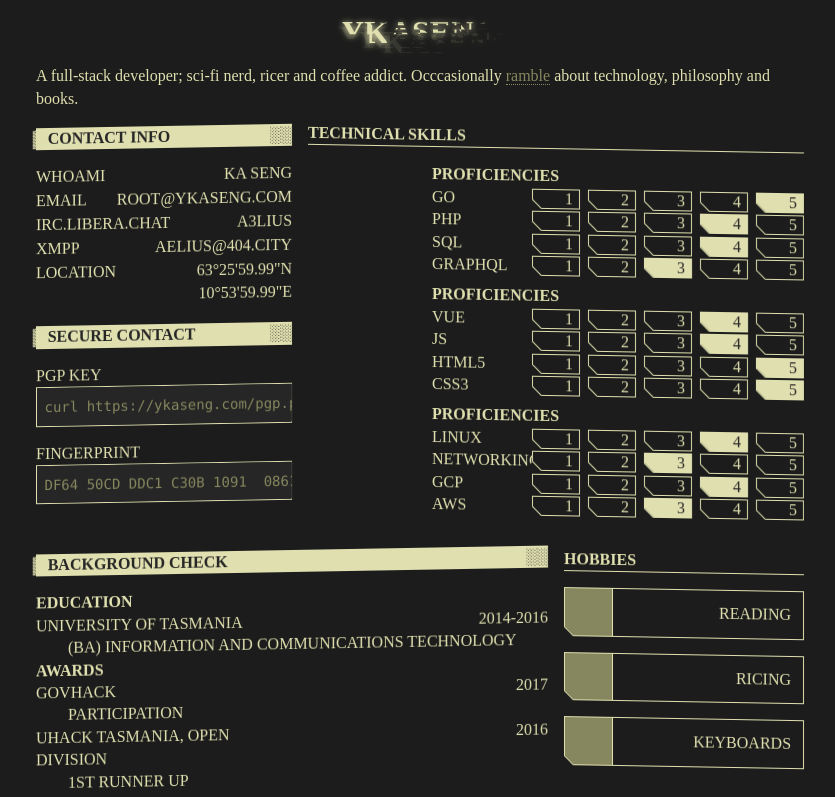
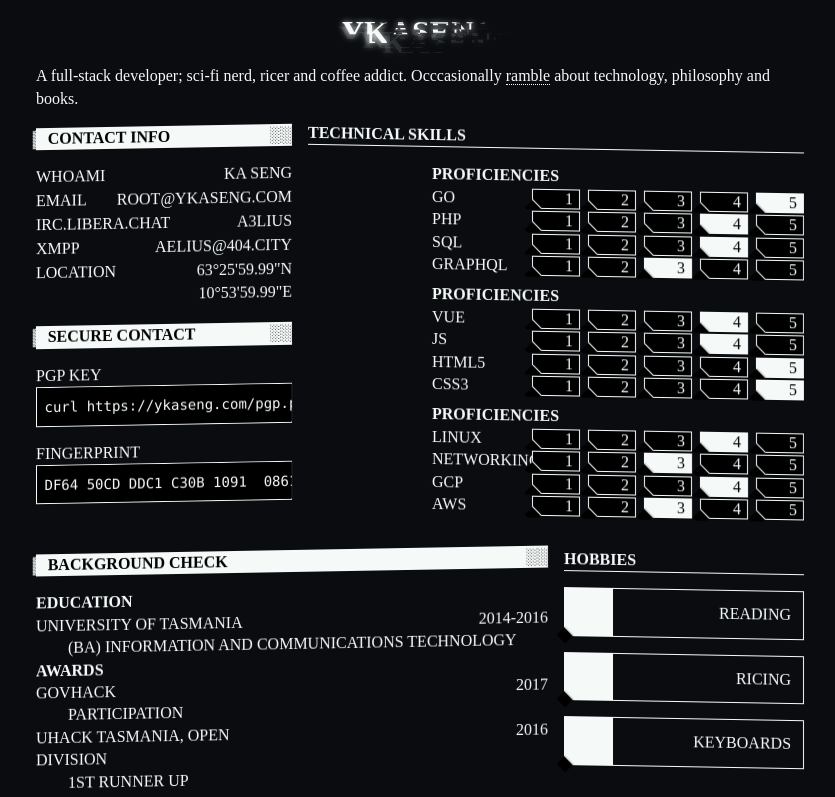
Before and after one commit to ykaseng/portfolio, a Vue app: page / in a window 1280 px wide. Shown: the top 797 px of the page, without its empty margins (220-1055 px from the left). Built offline with nearby package versions, Linux system fonts and the light colour scheme; a web font is replaced by a local one.

Commit message:
Edit theme

```diff
--- a/src/App.vue
+++ b/src/App.vue
@@ -49,18 +49,12 @@ export default {
 }
 
 :root {
-  --BG-COLOR: #1c1c1c;
-  --FG-COLOR: #dfdfaf;
-  --BLK-COLOR: #262626;
-  --RED-COLOR: #af5f5f;
-  --GRN-COLOR: #87875f;
-  --YLW-COLOR: #af875f;
-  --BLU-COLOR: #878787;
-  --PUR-COLOR: #af8787;
-  --CYN-COLOR: #87afaf;
-  --WHT-COLOR: #dfdfaf;
-  --GRY-COLOR: #626262;
-  --RST-COLOR: #dfaf87;
+  --bg-color: #0a0c10;
+  --black-color: #000000;
+  --red-color: #ff003c;
+  --white-color: #f5faf9;
+  --green-color: #406a63;
+  --blue-color: #00ffd2;
 }
 
 html {
@@ -68,12 +62,12 @@ html {
 }
 
 body {
-  background-color: var(--BG-COLOR);
+  background-color: var(--bg-color);
   font-family: Tamzen;
   line-height: 1.4em;
   -webkit-font-smoothing: antialiased;
   -moz-osx-font-smoothing: grayscale;
-  color: var(--WHT-COLOR);
+  color: var(--white-color);
 }
 
 p {
@@ -81,15 +75,15 @@ p {
 }
 
 pre {
-  background-color: var(--BLK-COLOR);
-  border: 1px solid var(--WHT-COLOR);
-  color: var(--GRN-COLOR);
+  background-color: var(--black-color);
+  border: 1px solid var(--white-color);
+  color: var(--white-color);
   padding: 7.5px;
 }
 
 code {
-  background-color: var(--BLK-COLOR);
-  color: var(--GRN-COLOR);
+  background-color: var(--black-color);
+  color: var(--white-color);
   padding: .2em .4em;
   border-radius: .2em;
 }
@@ -98,7 +92,7 @@ code {
   max-width: 800px;
   margin: 0 auto;
   padding: 1em;
-  animation: zoom-in 1s linear 1;
+  animation: zoom-in 1s ease-in-out 1;
 }
 
 @keyframes zoom-in {
@@ -112,22 +106,13 @@ code {
 }
 
 a {
-  color: var(--GRN-COLOR);
+  color: var(--white-color);
   text-decoration: none;
-  border-bottom: 1px dotted var(--GRN-COLOR);
+  border-bottom: 1px dotted var(--white-color);
 }
 
 a:hover {
-  color: var(--PUR-COLOR);
-  border-bottom: 1px dotted var(--PUR-COLOR);
-}
-
-#nav a {
-  font-weight: bold;
-  color: var(--GRY-COLOR);
-}
-
-#nav a.router-link-exact-active {
-  color: var(--GRN-COLOR);
+  color: var(--green-color);
+  border-bottom: 1px dotted var(--green-color);
 }
 </style>
--- a/src/components/ButtonBase.vue
+++ b/src/components/ButtonBase.vue
@@ -26,17 +26,17 @@ button {
   text-align: right;
   position: relative;
   text-transform: uppercase;
-  background: var(--BG-COLOR);
-  color: var(--WHT-COLOR);
+  background: var(--black-color);
+  color: var(--white-color);
   /* height: 55px; */
   width: 3em;
   line-height: 1em;
-  border: 1px solid var(--WHT-COLOR);
+  border: 1px solid var(--white-color);
 }
 
 button.active, button:hover {
-  background: var(--WHT-COLOR);
-  color: var(--BLK-COLOR);
+  background: var(--white-color);
+  color: var(--black-color);
 }
 
 button i {
@@ -45,8 +45,8 @@ button i {
   bottom: -6px;
   width: 12px;
   height: 12px;
-  border-bottom: 1px solid var(--WHT-COLOR);
-  background-color: var(--BG-COLOR);
+  border-bottom: 1px solid var(--white-color);
+  background-color: var(--black-color);
   -webkit-transform: rotate(-135deg);
   transform: rotate(-135deg);
 }
--- a/src/components/FooterBase.vue
+++ b/src/components/FooterBase.vue
@@ -13,7 +13,7 @@ export default {
 
 <style scoped>
 footer {
-    border-top: 1px solid var(--WHT-COLOR);
+    border-top: 1px solid var(--white-color);
 }
 
 :deep(ul) {
--- a/src/components/HeaderBase.vue
+++ b/src/components/HeaderBase.vue
@@ -32,7 +32,7 @@ h2 {
     font-weight: bold;
     line-height: 1;
     display: inline-block;
-    color: var(--WHT-COLOR);
+    color: var(--white-color);
     z-index: 2;
     filter: drop-shadow(0 1px 3px);
 }
@@ -53,13 +53,13 @@ h2 {
 .layers::before {
     top: 10px;
     left: 15px;
-    color: var(--RED-COLOR);
+    color: var(--red-color);
 }
 
 .layers::after {
     top: 5px;
     left: -10px;
-    color: var(--CYN-COLOR);
+    color: var(--blue-color);
 }
 
 .paths {
@@ -391,19 +391,19 @@ h2 {
 
     20% {
         font-weight: 500;
-        color: var(--WHT-COLOR);
+        color: var(--white-color);
         filter: blur(0);
     }
 
     50% {
         font-weight: 300;
-        color: var(--CYN-COLOR);
+        color: var(--blue-color);
         filter: blur(2px);
     }
 
     60% {
         font-weight: 700;
-        color: var(--WHT-COLOR);
+        color: var(--white-color);
         filter: blur(0);
     }
 
--- a/src/components/LabelAlt.vue
+++ b/src/components/LabelAlt.vue
@@ -22,15 +22,15 @@ export default {
 <style scoped>
 .container {
     text-transform: uppercase;
-    border: 1px solid var(--WHT-COLOR);
+    border: 1px solid var(--white-color);
 }
 
 .title-container {
   position: relative;
     width: 1em;
     flex-grow: 1;
-    border-right: 1px solid var(--WHT-COLOR);
-    background: var(--GRN-COLOR);
+    border-right: 1px solid var(--white-color);
+    background: var(--white-color);
 }
 
 .title-container i {
@@ -39,8 +39,8 @@ export default {
   bottom: -6px;
   width: 12px;
   height: 12px;
-  border-bottom: 1px solid var(--WHT-COLOR);
-  background-color: var(--BG-COLOR);
+  border-bottom: 1px solid var(--white-color);
+  background-color: var(--black-color);
   transform: rotate(-135deg);
 }
 
--- a/src/components/Summary.vue
+++ b/src/components/Summary.vue
@@ -10,6 +10,6 @@ export default {
 
 <style scoped>
 .container {
-    border: 1px solid var(--WHT-COLOR);
+    border: 1px solid var(--white-color);
 }
 </style>
--- a/src/components/TechnicalSkills.vue
+++ b/src/components/TechnicalSkills.vue
@@ -156,7 +156,7 @@ export default {
 
   position: relative;
   padding: .5em;
-  border: 1px solid var(--WHT-COLOR);
+  border: 1px solid var(--white-color);
 }
 
 .prof-summary-container::after {
--- a/src/components/TitleAlt.vue
+++ b/src/components/TitleAlt.vue
@@ -29,10 +29,10 @@ export default {
 
 @keyframes blink {
     0%{
-        border-bottom: 1px solid var(--BG-COLOR);
+        border-bottom: 1px solid var(--black-color);
     }
     100%{
-        border-bottom: 1px solid var(--WHT-COLOR);
+        border-bottom: 1px solid var(--white-color);
     }
 }
 
@@ -43,7 +43,7 @@ export default {
 
 .title-container {
     display: flex;
-    border-bottom: 1px solid var(--WHT-COLOR);
+    border-bottom: 1px solid var(--white-color);
     margin: 1em 0;
     overflow: hidden;
 
--- a/src/components/TitleBase.vue
+++ b/src/components/TitleBase.vue
@@ -16,7 +16,7 @@ export default {
 <style scoped>
 @keyframes fillIn {
     0% {
-        background: linear-gradient(to left, var(--BG-COLOR) 50%, var(--WHT-COLOR) 50%) right;
+        background: linear-gradient(to left, var(--black-color) 50%, var(--white-color) 50%) right;
         background-size: contain;
     }
     25% {
@@ -24,7 +24,7 @@ export default {
         background-position: left;
     }
     100% {
-        background: linear-gradient(to left, var(--BG-COLOR) 50%, var(--WHT-COLOR) 50%);
+        background: linear-gradient(to left, var(--black-color) 50%, var(--white-color) 50%);
         background-size: 200%;
         background-position: left;
     }
@@ -32,12 +32,12 @@ export default {
 
 @keyframes pixelate {
     0% {
-        color: var(--WHT-COLOR);
+        color: var(--white-color);
         content: '▓';
         /* border: 1px solid red; */
     }
     100% {
-        color: var(--WHT-COLOR);
+        color: var(--white-color);
         content: '░';
     }
 }
@@ -45,16 +45,16 @@ export default {
 .title-container {
     text-transform: uppercase;
     text-align: left;
-    color: var(--BLK-COLOR);
+    color: var(--black-color);
     margin: 1em 0;
 
     animation: fillIn 2s ease-out 0s 1;
-    background: var(--WHT-COLOR);
+    background: var(--white-color);
 }
 
 .title-container::before {
     position: relative;
-    color: var(--WHT-COLOR);
+    color: var(--white-color);
     content: '▓';
     left: -.2em;
     animation: pixelate .5s steps(20) 0s 4;
@@ -62,7 +62,7 @@ export default {
 
 .title-container::after {
     float: right;
-    color: var(--BG-COLOR);
+    color: var(--black-color);
     content: '░░';
 }
 </style>
```
